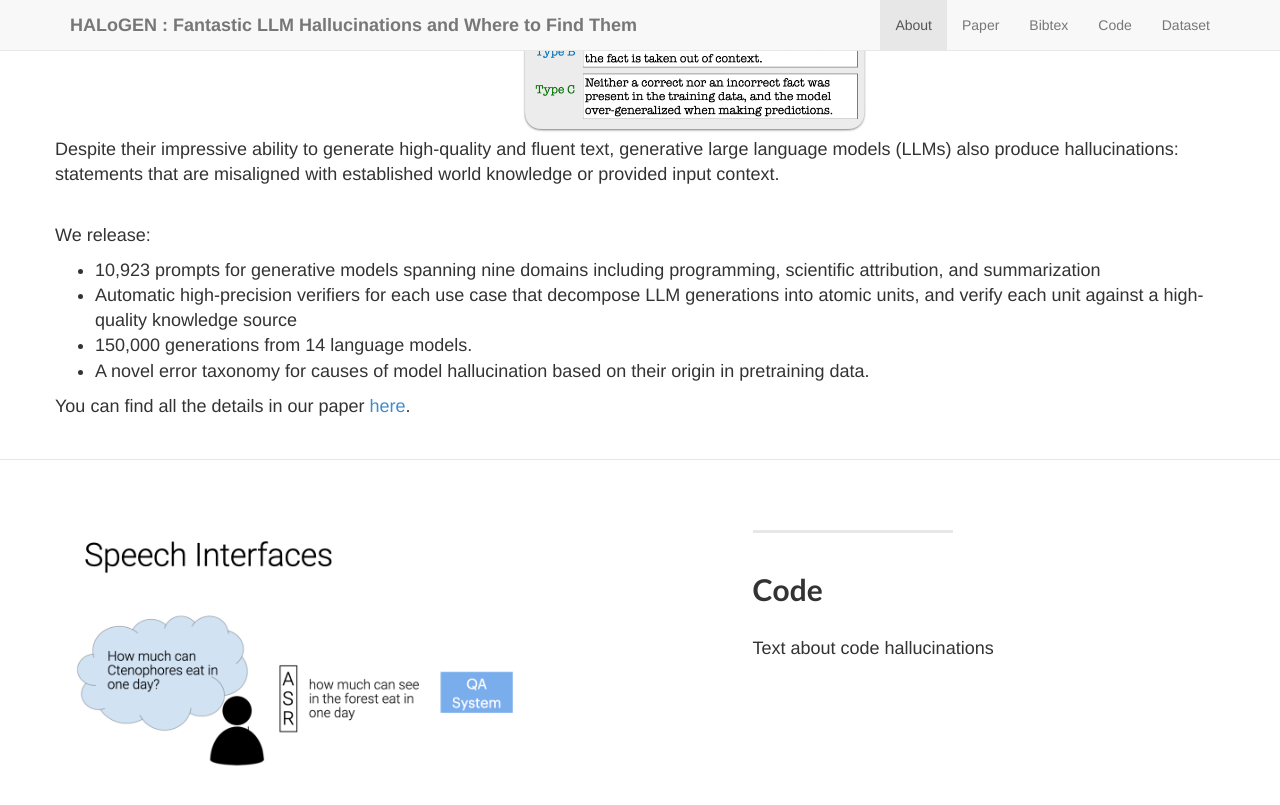
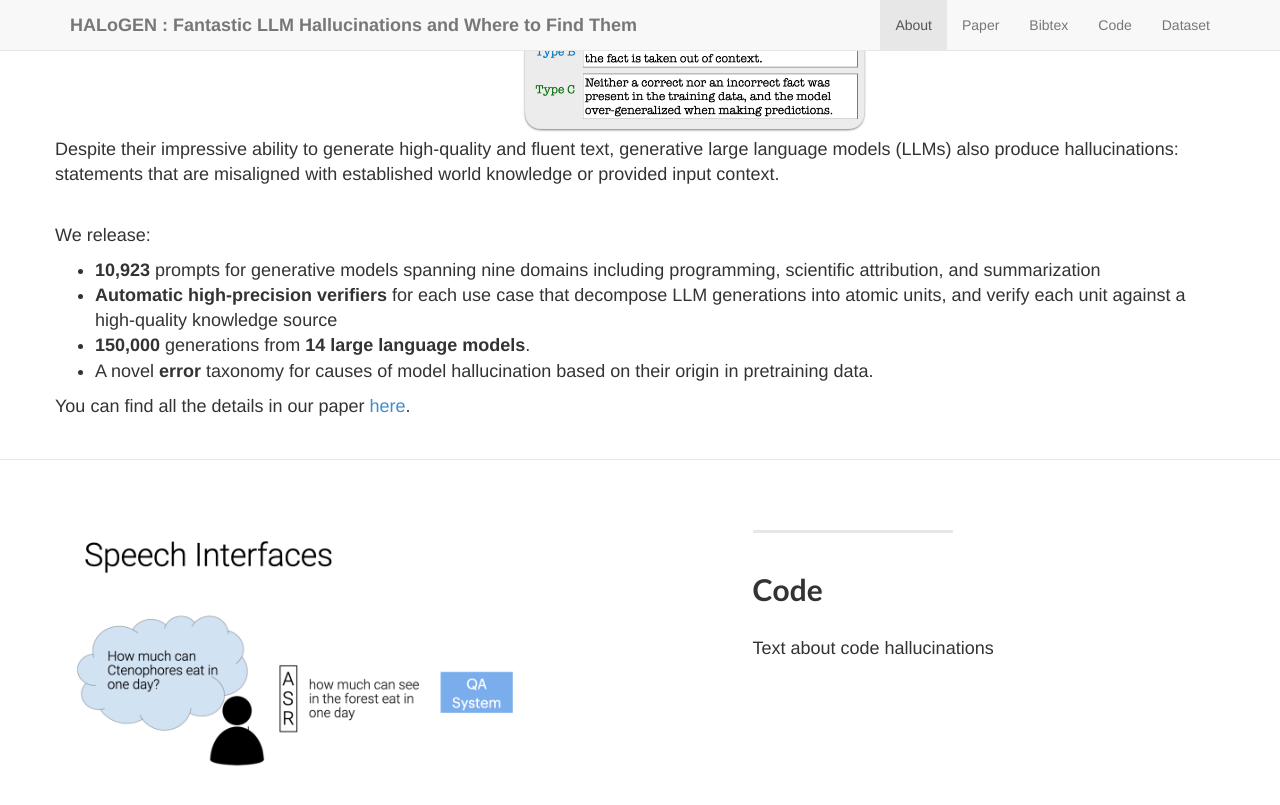
Before and after one commit to halogen-hallucinations/halogen-hallucinations.github.io, a Jekyll site: the page built from index.md, in a window 1280 px wide and 900 px high, scrolled down 1243 px. Shown: the top 805 px of the window. Built offline with Jekyll 4.4.1, drawn with Linux system fonts in a browser that asks for light colours; our own code applies the rules of GitHub Pages for plain Markdown files.

Commit message:
Update about_title.html

```diff
--- a/_includes/about_title.html
+++ b/_includes/about_title.html
@@ -24,11 +24,11 @@ Despite their impressive ability to generate high-quality and fluent text, gener
             </br>
             <p>We release:
                 <ul>
-                <li> 10,923 prompts for generative models spanning nine domains including programming, scientific attribution, and summarization</li>
+                <li> <b>10,923</b> prompts for generative models spanning nine domains including programming, scientific attribution, and summarization</li>
 
-                    <li>Automatic high-precision verifiers for each use case that decompose LLM generations into atomic units, and verify each unit against a high-quality knowledge source</li>
-                    <li>150,000 generations from 14 language models.</li>
-                    <li> A novel error taxonomy for causes of model hallucination based on their origin in pretraining data.</li>
+                    <li><b>Automatic high-precision verifiers</b> for each use case that decompose LLM generations into atomic units, and verify each unit against a high-quality knowledge source</li>
+                    <li><b>150,000</b> generations from <b>14 large language models</b>.</li>
+                    <li> A novel <b>error</b> taxonomy for causes of model hallucination based on their origin in pretraining data.</li>
 
                 </ul>
 
```
